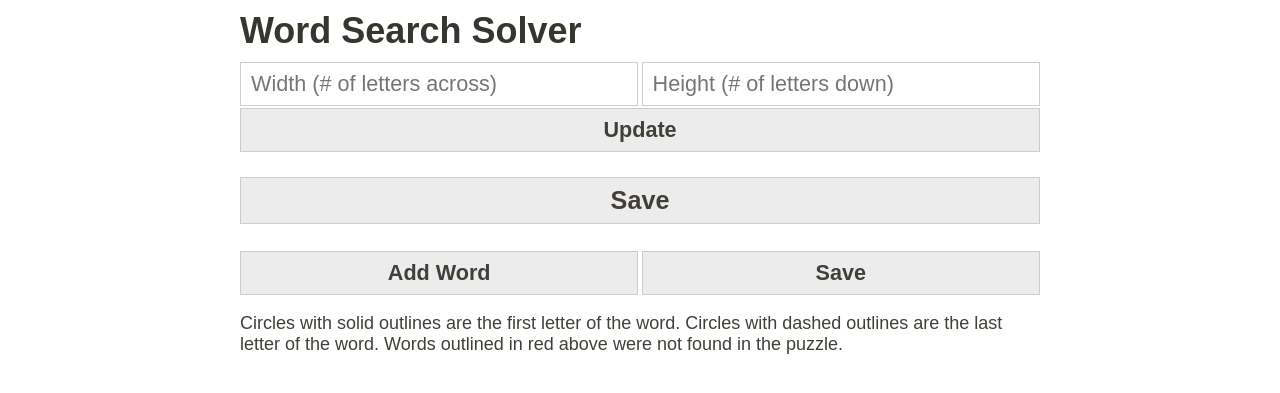
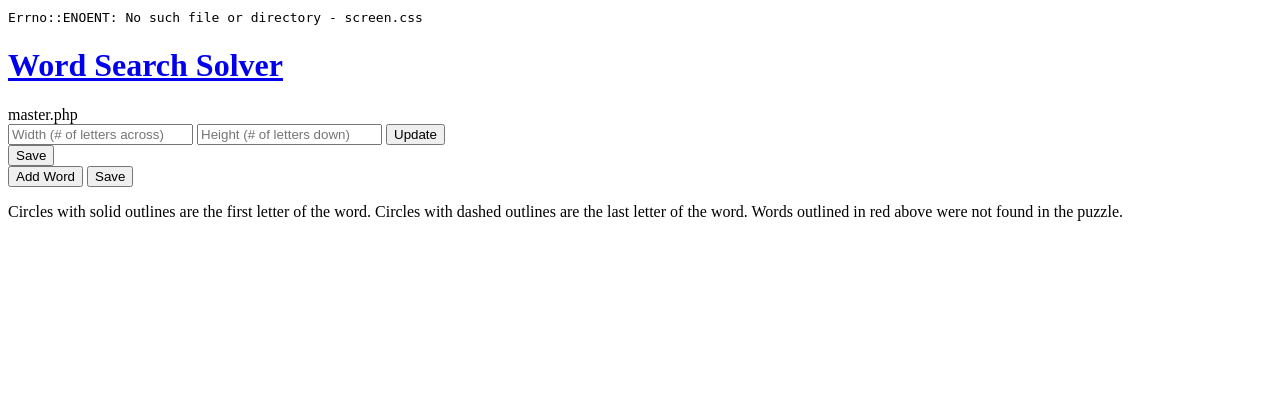
Before and after one commit to LukasJoswiak/wordsearch, a PHP site: page /p/master.php in a window 1280 px wide. Shown: the top 393 px of the page. Run offline with PHP 8.4, Linux system fonts and the light colour scheme; data that the repository does not hold is empty; some libraries are stand-ins or nearby versions.

Commit message:
bug fixes

```diff
--- a/core/classes/general.php
+++ b/core/classes/general.php
@@ -18,7 +18,11 @@
 			$stmt = $this->db->prepare($query);
 
 			try {
-				$stmt->execute(array(':width' => $width, ':height' => $height, ':url' => $url, ':type' => $type, ':image' => $image, ':datetime' => $datetime));
+				if($update !== false) {
+					$stmt->execute(array(':width' => $width, ':height' => $height, ':url' => $url, ':type' => $type, ':datetime' => $datetime));
+				} else {
+					$stmt->execute(array(':width' => $width, ':height' => $height, ':url' => $url, ':type' => $type, ':image' => $image, ':datetime' => $datetime));
+				}
 
 				return true;
 			} catch(PDOException $e) {
--- a/css/sass/screen.scss
+++ b/css/sass/screen.scss
@@ -284,3 +284,31 @@ main {
 		}
 	}
 }
+
+footer {
+	max-width: $width;
+	margin: 30px auto 10px auto;
+	padding: 8px;
+	border-top: 1px solid #ADADAD;
+
+	ul {
+		list-style-type: none;
+		margin: 4px 0;
+		padding: 0;
+		font-size: 16px;
+		text-align: center;
+
+		li {
+			display: inline;
+		}
+
+		a {
+			color: inherit;
+			text-decoration: none;
+
+			&[href^="mailto"] {
+				font-style: italic;
+			}
+		}
+	}
+}
--- a/css/screen.css
+++ b/css/screen.css
@@ -1,172 +1,21 @@
-html, body, button, input, textarea, select {
-  font-family: "proxima-nova", sans-serif;
-  color: #423F38; }
+/*
+Errno::ENOENT: No such file or directory - screen.css
 
-html {
-  font-size: 62.5%; }
-
-body {
-  position: relative;
-  font-size: 1.8em;
-  margin: 0;
-  padding: 0; }
-
-.clearfix:before, main #orWrapper:before, main form#ocr #inputWrapper:before, main form#words:before, .clearfix:after, main #orWrapper:after, main form#ocr #inputWrapper:after, main form#words:after {
-  content: "";
-  display: block; }
-.clearfix:after, main #orWrapper:after, main form#ocr #inputWrapper:after, main form#words:after {
-  clear: both; }
-
-.error {
-  border: 1px solid #FF0000 !important; }
-
-header {
-  max-width: 800px;
-  margin: 10px auto;
-  padding: 0 8px; }
-  header h1 {
-    color: #37352F;
-    margin: 0; }
-    header h1 a {
-      color: inherit;
-      text-decoration: none; }
-
-main {
-  display: block;
-  max-width: 800px;
-  margin: 0 auto;
-  padding: 0 8px; }
-  main #width, main #height, main #url {
-    display: none; }
-  main input, main button {
-    padding: 8px 10px;
-    border: 1px solid #CECECE;
-    outline: none;
-    -webkit-appearance: none;
-    -webkit-box-sizing: border-box;
-    -moz-box-sizing: border-box;
-    -ms-box-sizing: border-box;
-    box-sizing: border-box; }
-    main input:hover, main button:hover {
-      border-color: #BBBBBB; }
-    main input:focus, main input:active, main button:focus, main button:active {
-      border: 1px solid #37352F; }
-  main input[type=button], main input.submit {
-    width: 100%;
-    font-weight: 700;
-    background: #ECECEC;
-    margin-top: 2px;
-    border: 1px solid #CCCCCC;
-    cursor: pointer;
-    letter-spacing: normal !important; }
-    main input[type=button]:hover, main input.submit:hover {
-      background: #E7E7E7; }
-  main form#size input {
-    width: 49.8%;
-    font-size: 1.2em; }
-    main form#size input[name=width] {
-      float: left; }
-    main form#size input[name=height] {
-      float: right; }
-    main form#size input[type=submit] {
-      width: 100%; }
-  main #orWrapper {
-    margin: 26px 0; }
-    main #orWrapper .line {
-      width: 100%;
-      height: 1px;
-      background: #ADADAD;
-      margin-top: 16px; }
-    main #orWrapper #leftColumn {
-      float: left;
-      width: 47%; }
-    main #orWrapper #centerColumn {
-      float: left;
-      width: 6%; }
-      main #orWrapper #centerColumn #or {
-        font-size: 28px;
-        text-align: center; }
-    main #orWrapper #rightColumn {
-      float: right;
-      width: 47%; }
-  main form#ocr #info {
-    margin-bottom: 8px; }
-  main form#ocr #inputWrapper {
-    width: 75%;
-    margin: 0 auto; }
-    main form#ocr #inputWrapper input[type=file] {
-      float: left;
-      border: none;
-      margin: 11px 0;
-      padding: 0; }
-    main form#ocr #inputWrapper input[type=submit] {
-      float: right;
-      width: 50%;
-      font-size: 20px;
-      font-weight: 700;
-      background: #ECECEC;
-      cursor: pointer; }
-      main form#ocr #inputWrapper input[type=submit]:hover {
-        background: #E7E7E7; }
-  main #image {
-    margin: 30px 0;
-    padding-top: 30px;
-    border-top: 1px solid #C5C5C5;
-    display: none; }
-    main #image p {
-      margin: 0 0 30px 0; }
-    main #image button#cropImage {
-      width: 100%;
-      font-size: 24px;
-      font-weight: 700;
-      background: #ECECEC;
-      margin-top: 30px;
-      border: 1px solid #CCCCCC;
-      cursor: pointer; }
-      main #image button#cropImage:hover {
-        background: #E7E7E7; }
-  main form#rows {
-    margin-top: 20px; }
-    main form#rows input {
-      width: 100%;
-      font-size: 1.4em;
-      letter-spacing: 5px;
-      margin: 5px 0;
-      padding: 8px 10px;
-      text-transform: uppercase; }
-      main form#rows input[type=submit] {
-        text-transform: none; }
-  main form#words {
-    margin-top: 20px; }
-    main form#words input {
-      width: 100%;
-      font-size: 1.2em; }
-      main form#words input[type=button], main form#words input[type=submit] {
-        width: 49.8%; }
-      main form#words input[type=button] {
-        float: left; }
-      main form#words input[type=submit] {
-        float: right; }
-      main form#words input.not_found {
-        border: 1px solid #FF0000; }
-  main section#result {
-    font-family: "inconsolata", monospace;
-    font-size: 1.6em;
-    text-align: center; }
-    main section#result div#not_found {
-      display: none; }
-    main section#result div {
-      padding: 8px 0; }
-      main section#result div > span {
-        padding: 6px 14px;
-        margin: 0 2px;
-        border-radius: 50%;
-        border: 1px solid #FFF; }
-        main section#result div > span.first {
-          background: #D8D8D8;
-          border: 1px solid #6C6C6C; }
-        main section#result div > span.last {
-          background: #D8D8D8;
-          border: 1px dashed #6C6C6C; }
-        main section#result div > span.word {
-          background: #D8D8D8; }
+Backtrace:
+C:/Ruby200/lib/ruby/gems/2.0.0/gems/sass-3.2.10/lib/sass/plugin/compiler.rb:360:in `read'
+C:/Ruby200/lib/ruby/gems/2.0.0/gems/sass-3.2.10/lib/sass/plugin/compiler.rb:360:in `update_stylesheet'
+C:/Ruby200/lib/ruby/gems/2.0.0/gems/sass-3.2.10/lib/sass/plugin/compiler.rb:203:in `block in update_stylesheets'
+C:/Ruby200/lib/ruby/gems/2.0.0/gems/sass-3.2.10/lib/sass/plugin/compiler.rb:201:in `each'
+C:/Ruby200/lib/ruby/gems/2.0.0/gems/sass-3.2.10/lib/sass/plugin/compiler.rb:201:in `update_stylesheets'
+C:/Ruby200/lib/ruby/gems/2.0.0/gems/sass-3.2.10/lib/sass/plugin/compiler.rb:283:in `block in watch'
+C:/Ruby200/lib/ruby/gems/2.0.0/gems/sass-3.2.10/vendor/listen/lib/listen/multi_listener.rb:108:in `call'
+C:/Ruby200/lib/ruby/gems/2.0.0/gems/sass-3.2.10/vendor/listen/lib/listen/multi_listener.rb:108:in `on_change'
+C:/Ruby200/lib/ruby/gems/2.0.0/gems/sass-3.2.10/vendor/listen/lib/listen/multi_listener.rb:117:in `block in initialize_adapter'
+C:/Ruby200/lib/ruby/gems/2.0.0/gems/sass-3.2.10/vendor/listen/lib/listen/adapters/polling.rb:56:in `call'
+C:/Ruby200/lib/ruby/gems/2.0.0/gems/sass-3.2.10/vendor/listen/lib/listen/adapters/polling.rb:56:in `poll'
+C:/Ruby200/lib/ruby/gems/2.0.0/gems/sass-3.2.10/vendor/listen/lib/listen/adapters/polling.rb:32:in `block in start'
+*/
+body:before {
+  white-space: pre;
+  font-family: monospace;
+  content: "Errno::ENOENT: No such file or directory - screen.css"; }
--- a/php/new.php
+++ b/php/new.php
@@ -13,7 +13,7 @@
 
 		$url = substr(uniqid('', true), -5);
 
-		if($general->new_puzzle($width, $height, $url, $update, $type, null)) {
+		if($general->new_puzzle($width, $height, $url, $update, $type, 0)) {
 			echo $url;
 		}
 	}
```
Also changed, not shown: index.php (+8 -0 lines).
